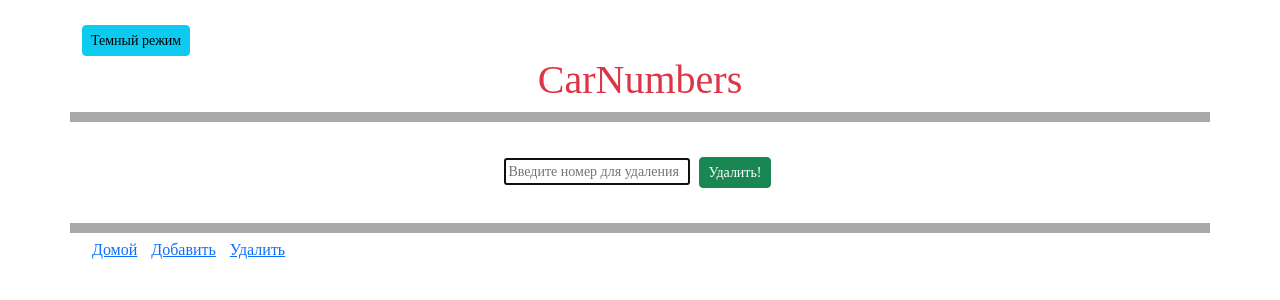
After one commit to NiKar-coder/WEBProject, a Flask app: page /remove in a window 1280 px wide. The commit adds this page. Shown: the top 300 px of the page. Run offline with Flask 3, Linux system fonts and the light colour scheme.

Commit message:
Add removePage.html

```diff
--- a/server.py
+++ b/server.py
@@ -6,7 +6,8 @@ app = Flask(__name__)
 def index():
 
     if request.method == 'POST':
-        return render_template('index.html', result="dd")
+        return render_template('index.html', result="Результат поиска: "
+                               + "dd")
     else:
         return render_template('index.html', result="")
 
@@ -14,10 +15,18 @@ def index():
 @app.route('/add', methods=['GET', 'POST'])
 def add():
     if request.method == 'POST':
-        return render_template('add.html')
+        return render_template('addPage.html')
     else:
         return render_template('addPage.html')
 
 
+@app.route('/remove', methods=['GET', 'POST'])
+def remove():
+    if request.method == 'POST':
+        return render_template('removePage.html')
+    else:
+        return render_template('removePage.html')
+
+
 if __name__ == '__main__':
     app.run(host='192.168.1.2', port='8080', debug=True)
--- a/templates/addPage.html
+++ b/templates/addPage.html
@@ -4,7 +4,7 @@
     <div class="row">
       <div class="col text-center" id="input_">
         <input class="form-text" type="text" name="input_" placeholder="Введите номер для добавления" autofocus />
-        <button class="btn btn-success btn-sm" type="submit button" id="btn_" name="count">Поиск!</button>
+        <button class="btn btn-success btn-sm" type="submit button" id="btn_" name="addBtn">Добавить!</button>
       </div>
     </div>
   </div>
--- a/templates/index.html
+++ b/templates/index.html
@@ -4,9 +4,8 @@
     <div class="row">
       <div class="col text-center" id="input_">
         <input class="form-text" type="text" name="input_" placeholder="Введите номер для поиска" autofocus />
-        <button class="btn btn-success btn-sm" type="submit button" id="btn_" name="count">Поиск!</button>
+        <button class="btn btn-success btn-sm" type="submit button" id="btn_" name="searchBtn">Поиск!</button>
         <div id="result">
-          <label class="text-success">Результат поиска:</label>
           <label class="text-success">{{result}}</label>
         </div>
       </div>
--- /dev/null
+++ b/templates/removePage.html
@@ -0,0 +1,12 @@
+{% extends "source.html" %} {% block content %}
+<form method="post">
+  <div class="container">
+    <div class="row">
+      <div class="col text-center" id="input_">
+        <input class="form-text" type="text" name="input_" placeholder="Введите номер для удаления" autofocus />
+        <button class="btn btn-success btn-sm" type="submit button" id="btn_" name="removeBtn">Удалить!</button>
+      </div>
+    </div>
+  </div>
+  {% endblock %}
+</form>
--- a/templates/source.html
+++ b/templates/source.html
@@ -26,6 +26,7 @@
     <div id="footer_">
       <a class="link-opacity-100" href="{{ url_for('index') }}" id="link_">Домой</a>
       <a class="link-opacity-100" href="{{ url_for('add') }}" id="link_">Добавить</a>
+      <a class="link-opacity-100" href="{{ url_for('remove') }}" id="link_">Удалить</a>
     </div>
   </footer>
   <script src="static/scripts/themeToggle.js"></script>
```
